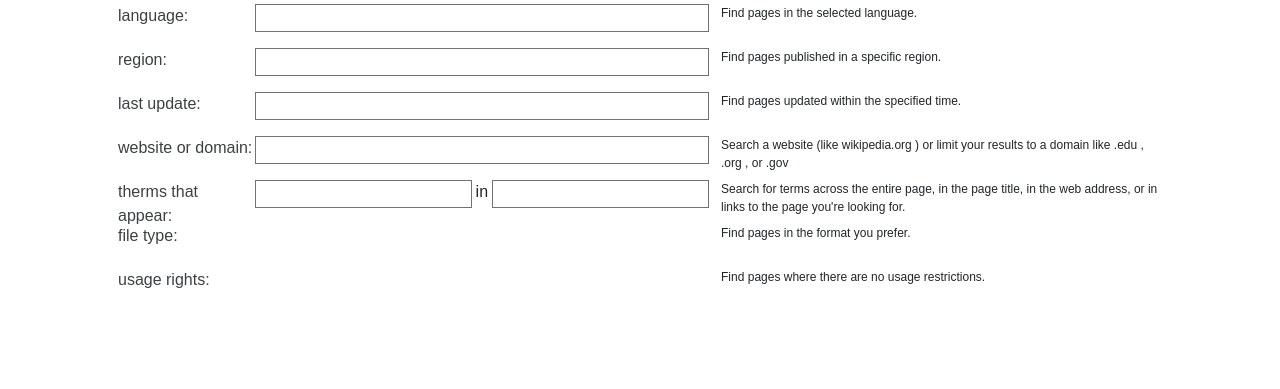
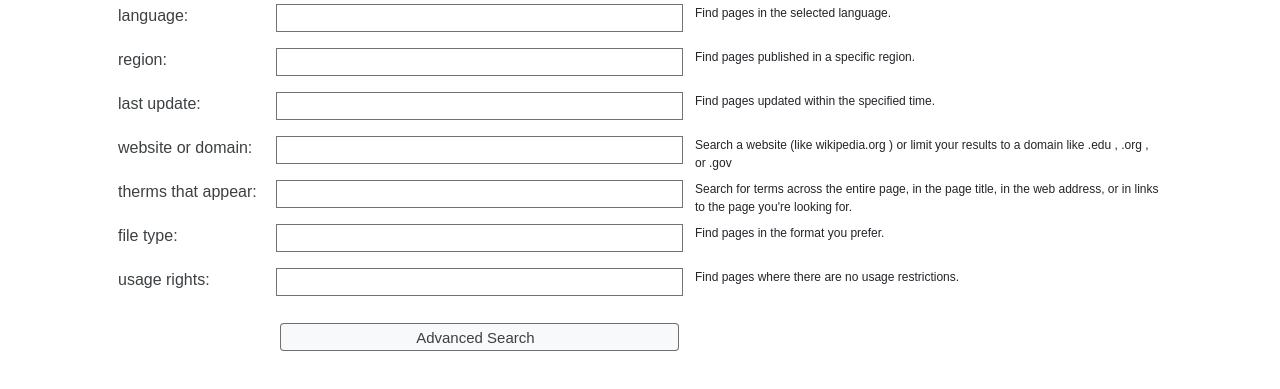
Before and after one commit to moiseszip/googlesearch, a plain HTML site: page advanced.html in a window 1280 px wide. Shown: the part 585-974 px from the top of the page. Before the commit the page ends 933 px from the top, so only its background shows below. Drawn offline with nearby package versions, Linux system fonts and the light colour scheme.

Commit message:
set  input names

```diff
--- a/advanced.html
+++ b/advanced.html
@@ -85,16 +85,14 @@
                 </div>
                 <form class="advanced-search" action="https://www.google.com/search">
 
-                    <input type="text" name="as_q">
-                    <input type="text" name="as_epq">
-                    <input type="text" name="as_oq">
-                    <input type="text" name="as_eq">
-                    <div class="as_n">
-                        <input type="text" name="as_nlo" >
-                        <label for="as_nhi" >in</label>
-                        <input type="text" name="as_nhi">
-                    </div>
-                    <input type="submit" value="Google Search" hidden>
+                    <input type="text" name="lr">
+                    <input type="text" name="cr">
+                    <input type="text" name="as_qdr">
+                    <input type="text" name="as_sitesearch">
+                    <input type="text" name="as_occt">
+                    <input type="text" name="as_filetype">
+                    <input type="text" name="tbs">
+                    <input type="submit" value="Advanced Search">
                 </form>
 
                 <div class="examples">
```
